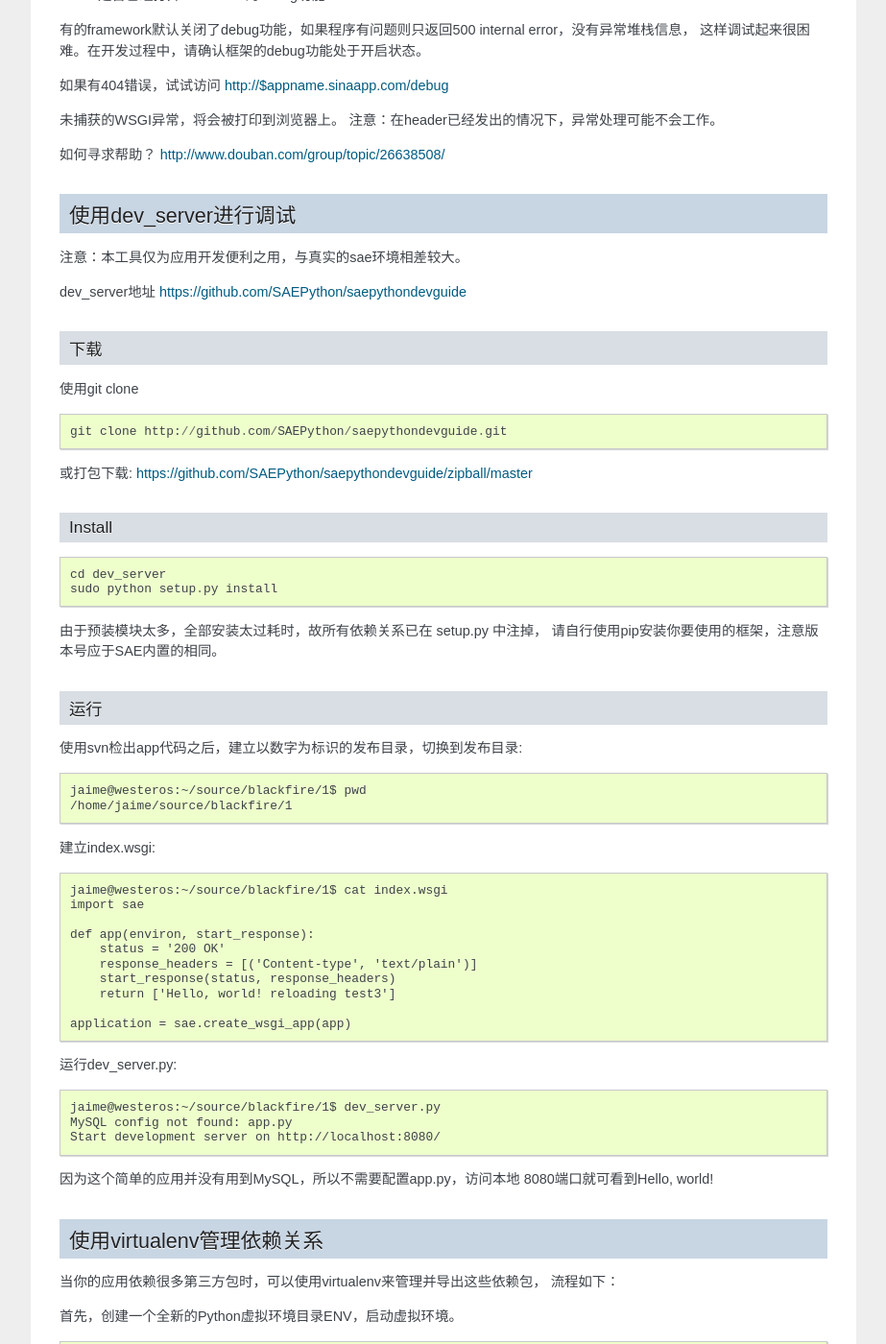
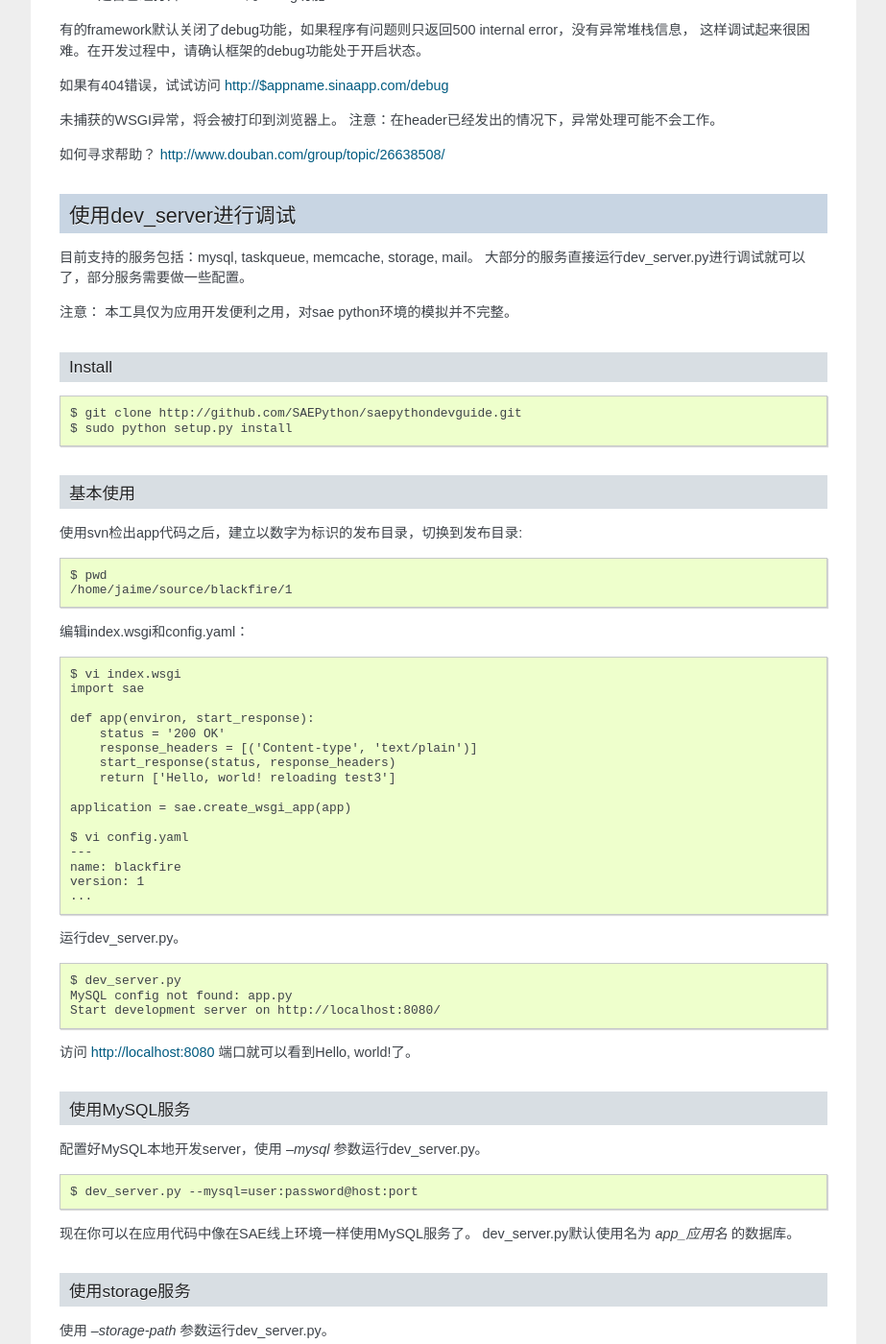
Before and after one commit to sinacloud/sae-python-dev-guide, a Sphinx documentation site: the page built from docs/runtime.rst, in a window 1280 px wide and 1400 px high, scrolled down 2230 px. Shown: the whole window at 96% size, without its empty margins (198-1121 px from the left). Built offline with Sphinx 7.4.7, drawn with Linux system fonts in a browser that asks for light colours; some of the changed text lies outside the part shown.

Commit message:
Update docs

```diff
--- a/docs/runtime.rst
+++ b/docs/runtime.rst
@@ -128,40 +128,30 @@ http://www.douban.com/group/topic/26638508/
 使用dev_server进行调试
 -------------------------
 
-注意：本工具仅为应用开发便利之用，与真实的sae环境相差较大。
+目前支持的服务包括：mysql, taskqueue, memcache, storage, mail。
+大部分的服务直接运行dev_server.py进行调试就可以了，部分服务需要做一些配置。
 
-dev_server地址  https://github.com/SAEPython/saepythondevguide
-
-下载
-~~~~~~~
-使用git clone ::
-
-    git clone http://github.com/SAEPython/saepythondevguide.git
-
-或打包下载: https://github.com/SAEPython/saepythondevguide/zipball/master
-
+注意： 本工具仅为应用开发便利之用，对sae python环境的模拟并不完整。
 
 Install
-~~~~~~~~~~~~
+~~~~~~~~~
+
 ::
 
-    cd dev_server
-    sudo python setup.py install
+    $ git clone http://github.com/SAEPython/saepythondevguide.git
+    $ sudo python setup.py install
 
-由于预装模块太多，全部安装太过耗时，故所有依赖关系已在 setup.py 中注掉，
-请自行使用pip安装你要使用的框架，注意版本号应于SAE内置的相同。
+基本使用
+~~~~~~~~~~
 
+使用svn检出app代码之后，建立以数字为标识的发布目录，切换到发布目录: ::
 
-运行
-~~~~~~~~~~
-使用svn检出app代码之后，建立以数字为标识的发布目录，切换到发布目录::
-
-    jaime@westeros:~/source/blackfire/1$ pwd
+    $ pwd
     /home/jaime/source/blackfire/1
 
-建立index.wsgi::
+编辑index.wsgi和config.yaml： ::
 
-    jaime@westeros:~/source/blackfire/1$ cat index.wsgi
+    $ vi index.wsgi
     import sae
 
     def app(environ, start_response):
@@ -172,15 +162,59 @@ Install
 
     application = sae.create_wsgi_app(app)
 
-运行dev_server.py::
+    $ vi config.yaml
+    ---
+    name: blackfire
+    version: 1
+    ...
 
-    jaime@westeros:~/source/blackfire/1$ dev_server.py
+运行dev_server.py。 ::
+
+    $ dev_server.py
     MySQL config not found: app.py
     Start development server on http://localhost:8080/
 
-因为这个简单的应用并没有用到MySQL，所以不需要配置app.py，访问本地
-8080端口就可看到Hello, world!
+访问 http://localhost:8080 端口就可以看到Hello, world!了。
 
+使用MySQL服务
+~~~~~~~~~~~~~~
+
+配置好MySQL本地开发server，使用 `--mysql` 参数运行dev_server.py。 ::
+
+    $ dev_server.py --mysql=user:password@host:port
+
+现在你可以在应用代码中像在SAE线上环境一样使用MySQL服务了。
+dev_server.py默认使用名为 `app_应用名` 的数据库。
+
+使用storage服务
+~~~~~~~~~~~~~~~~
+
+使用 `--storage-path` 参数运行dev_server.py。 ::
+
+    $ dev_server.py --storage-path=/path/to/local/storage/data
+
+本地的storage服务使用以下的目录结构来模拟线上的storage。 ::
+
+    storage-path/
+          domain1/
+                key1
+                key2
+          domain2/
+          domain3/
+
+--storage-path配置的路径下每个子文件夹会映射为storage中的一个domain，
+而每个子文件夹下的文件映射为domain下的一个key，其内容为对应key的数据。
+
+.. note:
+
+    为方便调试，dev_server自带的sae.storage在某个domain不存在的情况下会自动创建该domain。
+    线上环境中的domain需要在sae后台面板中手动创建。
+
+使用pylibmc
+~~~~~~~~~~~~~
+
+dev_server自带了一个dummy pylibmc，所以无须安装pylibmc就可以直接使用memcache服务了。
+该模块将所有的数据存贮在内存中，dev_server.py进程结束时，所有的数据都会丢失。
 
 使用virtualenv管理依赖关系
 -------------------------------------------
```
Also changed, not shown: docs/dev_server.rst (deleted, +0 -63 lines).
